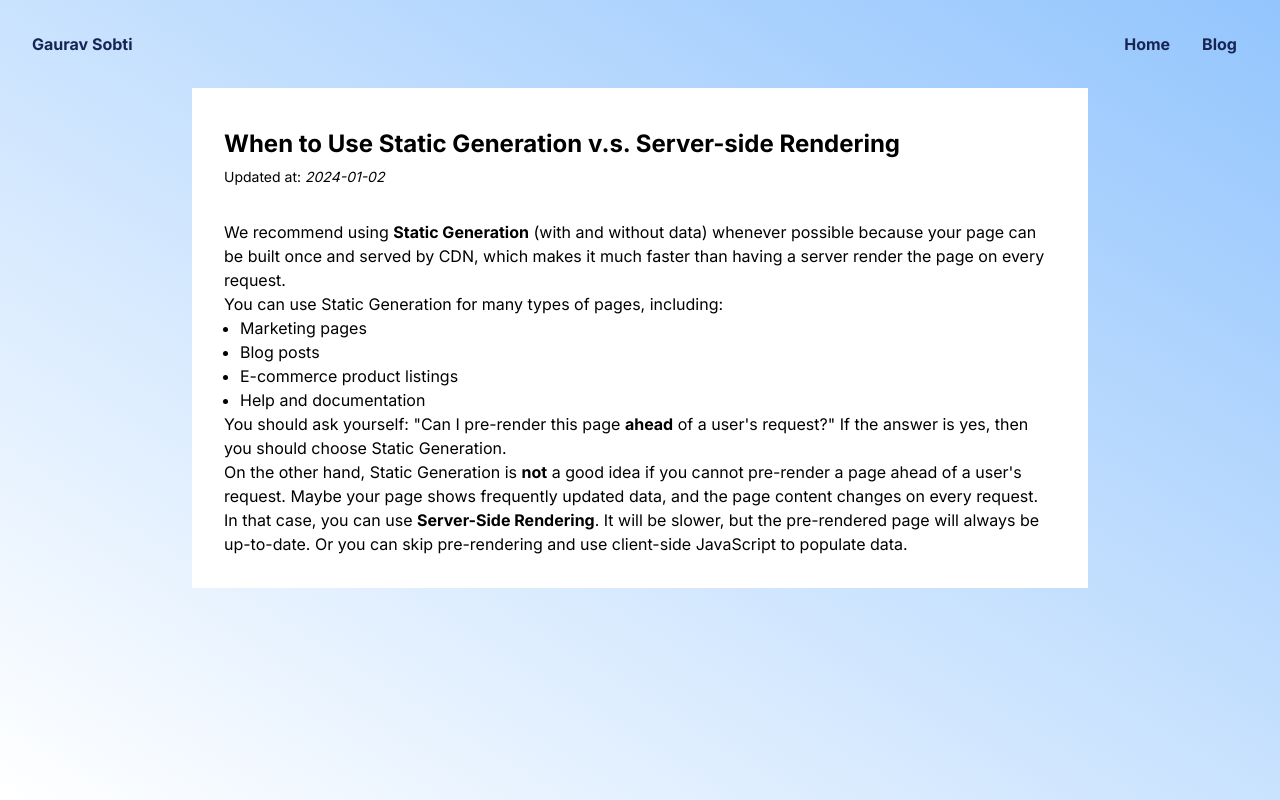
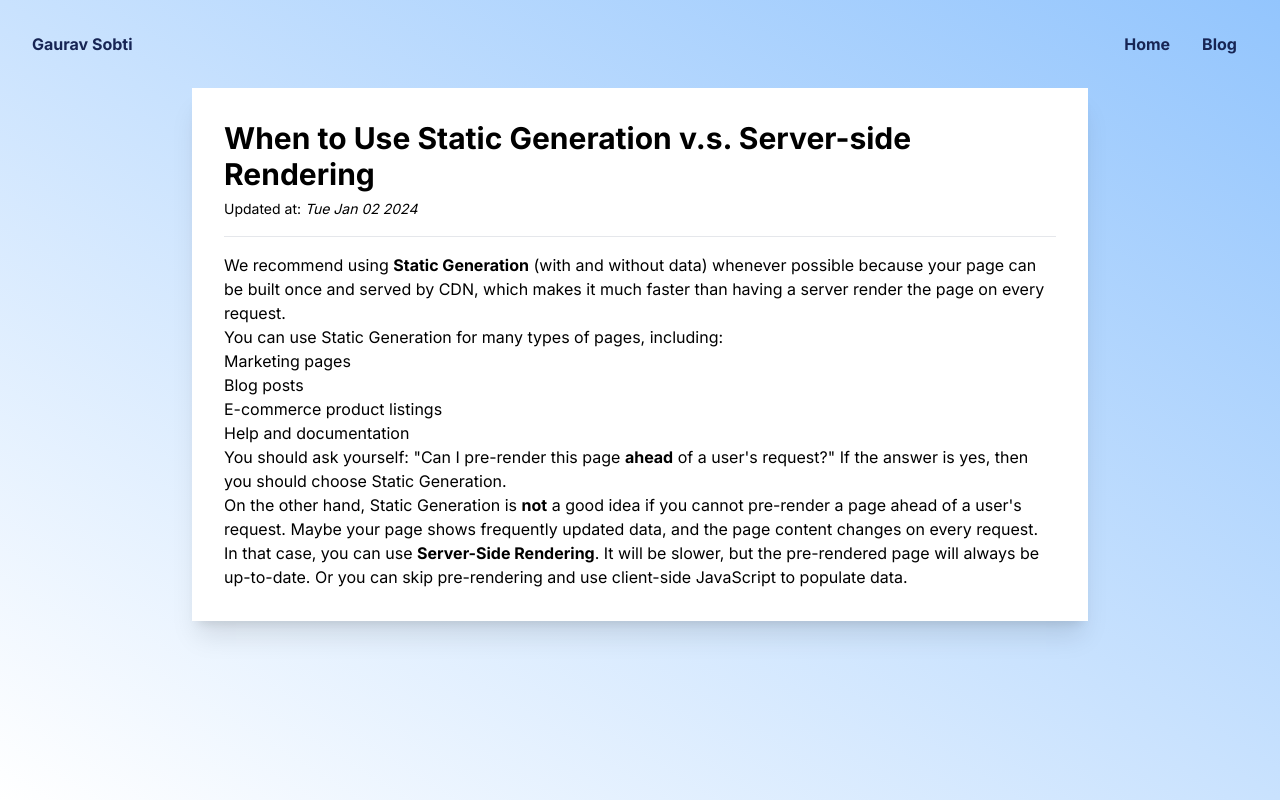
Before and after one commit to gauravsoti1/personal-website, a Next.js app: page /blog/ssg-ssr in a window 1280 px wide. Built offline with nearby package versions, Linux system fonts and the light colour scheme.

Commit message:
added sitemap

```diff
--- a/src/app/blog/[slug]/page.tsx
+++ b/src/app/blog/[slug]/page.tsx
@@ -6,15 +6,15 @@ type Props = {
 };
 export default function Page({ params }: Props) {
   const data = getSinglePostData(params.slug);
-  console.log("single post", data);
   return (
-    <div className="lg:max-w-4xl mx-auto p-8 bg-white ">
-      <h1 className="mb-1 text-2xl font-bold">{data.title}</h1>
-      <div className="mb-8">
+    <div className="lg:max-w-4xl mx-auto p-8 bg-white shadow-xl">
+      <h1 className="mb-1 text-3xl font-bold">{data.title}</h1>
+      <div className="mb-4 ">
         <span className="text-sm ">
-          Updated at: <i>{data.date}</i>
+          Updated at: <i>{new Date(data.date).toDateString()}</i>
         </span>
       </div>
+      <hr className="pb-4" />
       <Markdown>{data.content}</Markdown>
     </div>
   );
--- /dev/null
+++ b/src/app/blog/blog.css
@@ -0,0 +1,49 @@
+h1 {
+  @apply text-5xl;
+}
+
+h2 {
+  @apply text-4xl;
+}
+
+h3 {
+  @apply text-3xl;
+}
+
+h4 {
+  @apply text-2xl;
+}
+
+h5 {
+  @apply text-xl;
+}
+
+h6 {
+  @apply text-lg;
+}
+
+h1,
+h2,
+h3,
+h4,
+h5,
+h6 {
+  @apply my-2 font-medium;
+}
+
+p {
+  @apply text-base;
+}
+
+ul {
+  @apply list-disc;
+}
+
+ol {
+  @apply list-decimal;
+}
+
+ul,
+ol {
+  @apply pl-4;
+}
--- a/src/app/blog/layout.tsx
+++ b/src/app/blog/layout.tsx
@@ -1,9 +1,9 @@
 import React from "react";
 import NavBar from "../components/NavBar";
-
+import "./blog.css";
 export default function Layout({ children }: { children: React.ReactNode }) {
   return (
-    <div className="bg-gradient-to-tr from-white to-blue-300 min-h-screen">
+    <div className="bg-gradient-to-tr from-white to-blue-300 min-h-screen pb-8">
       <NavBar />
       {children}
     </div>
--- a/src/app/components/Blogs.tsx
+++ b/src/app/components/Blogs.tsx
@@ -3,6 +3,7 @@ import { PostType } from "@/lib/posts";
 import Link from "next/link";
 import React, { useMemo, useState } from "react";
 import Card from "./Card";
+import { generateBlogDetailPath } from "@/lib/urlHelper";
 
 const textClass = "font-medium text-white";
 const hoverGradient =
@@ -19,7 +20,7 @@ function Blogs({ posts }: { posts: PostType[] }) {
   );
   return (
     <section className="p-8">
-      <h2 className="text-2xl mb-4 ">Blog</h2>
+      <h2 className="text-xl mb-4 ">Blog</h2>
       <div className="grid grid-cols-2 mb-4 gap-2">
         <button
           className={` ${
@@ -44,7 +45,7 @@ function Blogs({ posts }: { posts: PostType[] }) {
       </div>
       <ul className="list-none grid md:grid-cols-2 xl:grid-cols-3 gap-4">
         {filteredPosts.map(({ id, title, slug, description }) => (
-          <Link key={id} href={`/blog/${slug}`}>
+          <Link key={id} href={generateBlogDetailPath(slug)}>
             <Card>
               <h6 className="text-lg font-medium"> {title} </h6>
               {description}
--- a/src/app/globals.css
+++ b/src/app/globals.css
@@ -51,56 +51,6 @@
   --background-end-rgb: 255, 255, 255;
 }
 
-h1 {
-  @apply text-5xl;
-}
-
-h2 {
-  @apply text-4xl;
-}
-
-h3 {
-  @apply text-3xl;
-}
-
-h4 {
-  @apply text-2xl;
-}
-
-h5 {
-  @apply text-xl;
-}
-
-h6 {
-  @apply text-lg;
-}
-
-h1,
-h2,
-h3,
-h4,
-h5,
-h6 {
-  @apply my-2;
-}
-
-p {
-  @apply text-base;
-}
-
-ul {
-  @apply list-disc;
-}
-
-ol {
-  @apply list-decimal;
-}
-
-ul,
-ol {
-  @apply pl-4;
-}
-
 @media (prefers-color-scheme: dark) {
   :root {
     --foreground-rgb: 255, 255, 255;
--- /dev/null
+++ b/src/app/sitemap.ts
@@ -0,0 +1,26 @@
+import { BASE_URL } from "@/lib/constants";
+import { getSortedPostsData } from "@/lib/posts";
+import { generateBlogDetailPath } from "@/lib/urlHelper";
+import { MetadataRoute } from "next";
+
+export default function sitemap(): MetadataRoute.Sitemap {
+  const posts = getSortedPostsData();
+
+  const blogPostsSitemap: MetadataRoute.Sitemap = posts.map((post) => ({
+    url: `${BASE_URL}${generateBlogDetailPath(post.slug)}`,
+    lastModified: new Date(post.date).toISOString(),
+    changeFrequency: "weekly",
+  }));
+  const sitemapData: MetadataRoute.Sitemap = [
+    {
+      url: `${BASE_URL}/`,
+      lastModified: new Date("2024-01-24").toISOString(),
+    },
+    {
+      url: `${BASE_URL}/blog`,
+      lastModified: new Date("2024-01-24").toISOString(),
+    },
+    ...blogPostsSitemap,
+  ];
+  return sitemapData;
+}
--- /dev/null
+++ b/src/lib/constants.ts
@@ -0,0 +1 @@
+export const BASE_URL = "https://personal-website-zeta-sooty.vercel.app";
--- /dev/null
+++ b/src/lib/urlHelper.ts
@@ -0,0 +1,3 @@
+export function generateBlogDetailPath(slug: string) {
+  return `/blog/${slug}`;
+}
--- a/src/posts/world-changes.md
+++ b/src/posts/world-changes.md
@@ -6,18 +6,18 @@ tags: 'life'
 description: 'Changes in the world I currently observe or the direction the world is headed to which makes me excited'
 ---
 
-#### they, them
+##### they, them
 - I don't like the pronoun trouble and people becoming too uptight or intolerant regarding it.
 - I definitely like the inclusiveness it brings. I like the idea of everyone being equal
 - This is something definitely my generation and the previous ones didn't do well. Many of us our homophobics. We did an absolute shit job at including transgenders  into the society, we made it so difficult for them to survive on both mental and economical levels. So, yes the inclusiveness for everyone is a very welcome change and I am looking forward to seeing how the world changes for the better after this.
 
-#### new technologies which actually make life better
+##### new technologies which actually make life better
 - technologies in healthcare that make like of disabled people better or improve the chances of healing an illness, that's so great. The level we have reached now and the place we are headed, I feel very optimistic about it.
 - People have outdone themselves, being so intelligent, it must take a lot of dedication and many years of people's lives to be able to do real innovation. So thankful and in awe of them.
 
-#### social media and helpful information
+##### social media and helpful information
 - All I wanna say about social media right now is that in many areas of my life, it has made things great. I have muscle imbalances, tightness etc, I got to know about this and how to start treating it from social media. It gives me hope that I don't have to live in pain my whole life which I have seen that previous generation had gotten used to, especially in India.
 - People doing amazing things are easily available, that's super inspring
 
-#### focus on mental health, spreading positivity
+##### focus on mental health, spreading positivity
 - Focusing on being nice to others and not just being selfish all the time, just wow. I would like to think that this would only improve in the future and it's just absolutely amazing, the kind of things we would be able to achieve that way.
```
Also changed, not shown: public/robots.txt (added), 2 other files (tests, documents, lock files or other folders).
